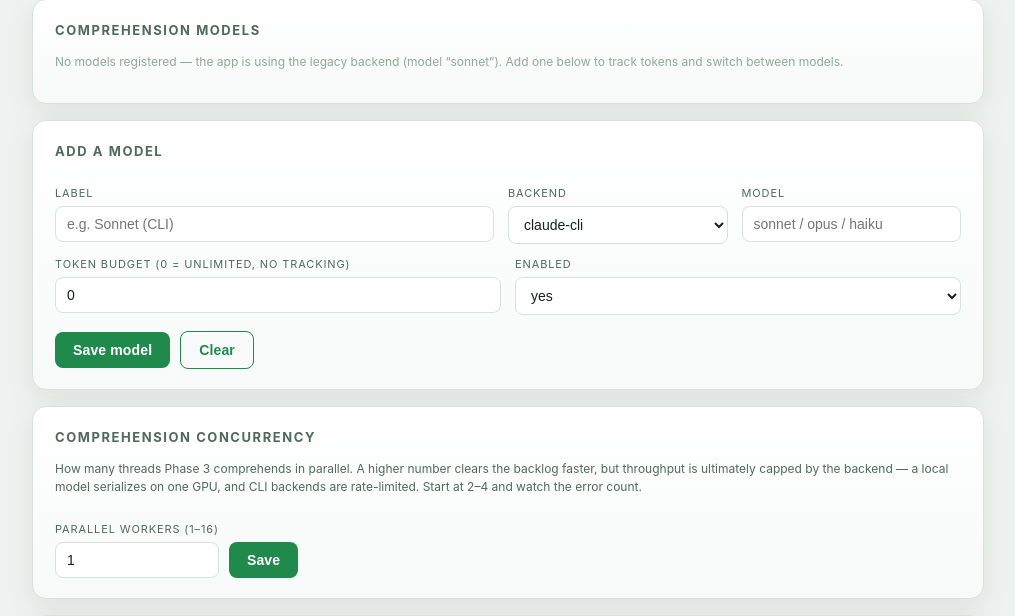
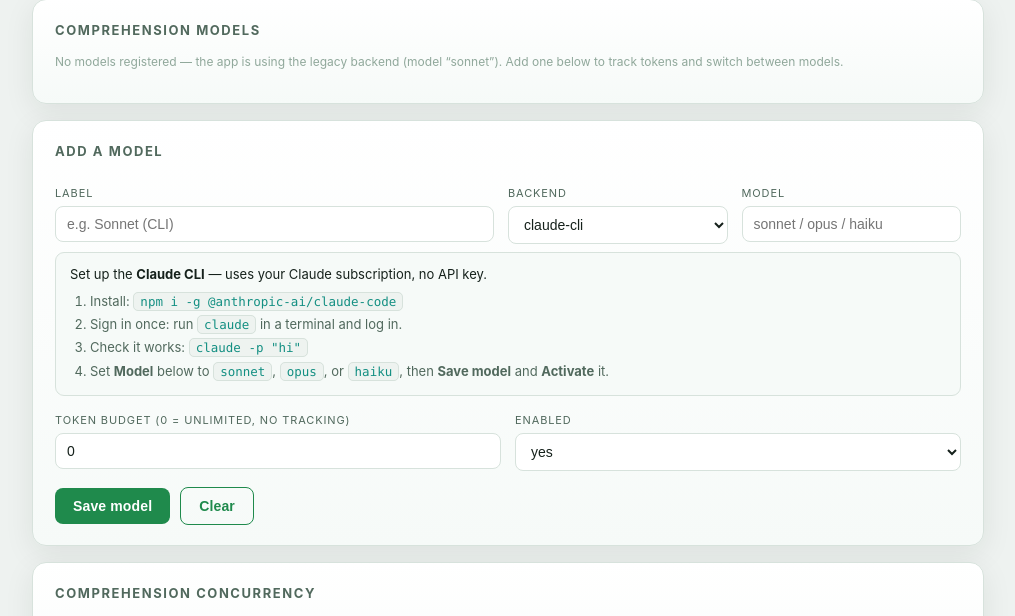
Before and after one commit to Sean3276/clover_v2, a FastAPI app: page /dev in a window 1280 px wide. Shown: the part 245-861 px from the top of the page, without its empty margins (132-1147 px from the left). Run offline with FastAPI, Linux system fonts and the light colour scheme.

Commit message:
Phase 4 polish: standardized merge UI, per-model /dev guides, Import links
#4 Merge UI: Hub/projects now use the same firm-merge ⛙ button pattern as
Rolodex (per-item button -> prompt for the target's name -> POST), dropping
the dropdown form. /projects/merge resolves a typed target name to its key.

#5 /dev per-model setup guides: selecting a backend reveals plain step-by-step
setup (Claude CLI: npm install + sign in + verify; Codex CLI/GPT-5.5: install +
verify codex exec -m gpt-5.5; Stub: offline test backend).

#6 Import page: Mailbox + Destination values link to /setup#user and
/setup#archive_path (jump to Account settings); the orphan "Step 2 —" copy
removed.

402 tests pass; leak-clean.

Co-Authored-By: Claude Opus 4.8 (1M context) <noreply@anthropic.com>

```diff
--- a/app/main.py
+++ b/app/main.py
@@ -595,17 +595,19 @@ def projects_page(request: Request):
 
 
 @app.post("/projects/merge")
-def projects_merge(from_key: str = Form(...), to_key: str = Form(...)):
-    """Fold one project into another (operator). The target survives; persisted, survives re-comprehension."""
+def projects_merge(from_key: str = Form(...), into: str = Form(...)):
+    """Fold one project into another (operator) — firm-merge style: `into` is the TARGET typed by name (or
+    key). The target survives; persisted, survives re-comprehension."""
     arch = _archive_dir(cfgmod.load_config())
     by_key = {p["key"]: p for p in projmod.list_projects(arch)}
-    src, dest = (from_key or "").strip(), (to_key or "").strip()
-    if src == dest:
+    src, target = (from_key or "").strip(), (into or "").strip()
+    dest = by_key.get(projmod.project_key(target)) or by_key.get(target)   # resolve a typed name -> its key
+    if not dest:
+        return JSONResponse({"ok": False, "message": f"No project matches “{target}”. Type the target project's name as shown."})
+    if dest["key"] == src:
         return JSONResponse({"ok": False, "message": "That's the same project."})
-    if dest not in by_key:
-        return JSONResponse({"ok": False, "message": "Pick a target project to merge into."})
-    ok = projmod.set_merge(arch, src, dest)
-    return JSONResponse({"ok": ok, "message": f"Merged into {by_key[dest]['name']}." if ok
+    ok = projmod.set_merge(arch, src, dest["key"])
+    return JSONResponse({"ok": ok, "message": f"Merged into {dest['name']}." if ok
                          else "Couldn't merge (would create a loop)."})
 
 
--- a/app/templates/archive.html
+++ b/app/templates/archive.html
@@ -63,8 +63,9 @@
 
 <div class="runhdr">
   <div><h1>Import</h1>
-    <p class="note">Mailbox <code>{{ cfg.auth.imap.user or "not set" }}</code> · Destination <code>{{ cfg.archive_path }}</code></p>
-    <p class="note dim" style="margin:4px 0 0"><strong>Step 2 — download your mail.</strong> Select folders, optionally filter, then Archive. <span class="help" tabindex="0" role="note" data-tip="Read-only: nothing on the server is moved, deleted, or marked read. It auto-resumes if the connection drops, and skips anything already archived.">?</span></p>
+    <p class="note">Mailbox <a href="/setup#user" title="Change in Account settings"><code>{{ cfg.auth.imap.user or "not set" }}</code></a> ·
+      Destination <a href="/setup#archive_path" title="Change in Account settings"><code>{{ cfg.archive_path }}</code></a></p>
+    <p class="note dim" style="margin:4px 0 0">Select folders, optionally filter, then <strong>Archive selected</strong>. <span class="help" tabindex="0" role="note" data-tip="Read-only: nothing on the server is moved, deleted, or marked read. It auto-resumes if the connection drops, and skips anything already archived.">?</span></p>
     <p id="sessionLine" class="note dim" style="margin:4px 0 0"></p></div>
   <span id="runPill" class="pill down">● idle</span>
 </div>
--- a/app/templates/dev.html
+++ b/app/templates/dev.html
@@ -56,8 +56,37 @@
     <div class="row3">
       <div><label for="mlabel">Label</label><input id="mlabel" placeholder="e.g. Sonnet (CLI)"></div>
       <div><label for="mbackend">Backend</label>
-        <select id="mbackend"><option value="claude-cli">claude-cli</option><option value="codex-cli">codex-cli</option><option value="stub">stub</option></select></div>
+        <select id="mbackend" onchange="showGuide()"><option value="claude-cli">claude-cli</option><option value="codex-cli">codex-cli</option><option value="stub">stub</option></select></div>
       <div><label for="mmodel">Model</label><input id="mmodel" placeholder="sonnet / opus / haiku"></div>
+    </div>
+    <style>
+      .setupguide{margin:8px 0 4px}
+      .setupguide .guide{display:none;background:var(--card2);border:1px solid var(--line);border-radius:9px;padding:11px 14px;font-size:13px}
+      .setupguide .guide.on{display:block}
+      .setupguide .gh{margin:0 0 6px;color:var(--ink)}
+      .setupguide ol{margin:0;padding-left:20px} .setupguide li{margin:3px 0;color:var(--sub)}
+    </style>
+    <div class="setupguide" id="setupGuide">
+      <div class="guide" data-backend="claude-cli">
+        <p class="gh">Set up the <b>Claude CLI</b> — uses your Claude subscription, no API key.</p>
+        <ol>
+          <li>Install: <code>npm i -g @anthropic-ai/claude-code</code></li>
+          <li>Sign in once: run <code>claude</code> in a terminal and log in.</li>
+          <li>Check it works: <code>claude -p "hi"</code></li>
+          <li>Set <b>Model</b> below to <code>sonnet</code>, <code>opus</code>, or <code>haiku</code>, then <b>Save model</b> and <b>Activate</b> it.</li>
+        </ol>
+      </div>
+      <div class="guide" data-backend="codex-cli">
+        <p class="gh">Set up the <b>Codex CLI</b> (GPT-5.x) — uses your ChatGPT account, no API key.</p>
+        <ol>
+          <li>Install the Codex CLI and sign in with ChatGPT (follow Codex's own install docs).</li>
+          <li>Check it works: <code>codex exec -m gpt-5.5 "hi"</code></li>
+          <li>Set <b>Model</b> below to <code>gpt-5.5</code> (or another Codex model), then <b>Save model</b> and <b>Activate</b> it.</li>
+        </ol>
+      </div>
+      <div class="guide" data-backend="stub">
+        <p class="gh"><b>Stub</b> — a deterministic offline backend for testing. No setup and no AI; it returns placeholder output.</p>
+      </div>
     </div>
     <div class="row">
       <div><label for="mbudget">Token budget (0 = unlimited, no tracking)</label><input id="mbudget" type="number" min="0" value="0"></div>
@@ -108,11 +137,15 @@ async function saveModel(){
     model: $("mmodel").value, token_budget: $("mbudget").value || 0, enabled: $("menabled").value});
   msg(r.ok, r.message); if(r.ok) setTimeout(() => location.reload(), 700);
 }
+function showGuide(){
+  const b = $("mbackend").value;
+  document.querySelectorAll(".setupguide .guide").forEach(g => g.classList.toggle("on", g.dataset.backend === b));
+}
 function edit(m){
   $("formTitle").textContent = "Edit model";
   $("mid").value = m.id; $("mlabel").value = m.label; $("mbackend").value = m.backend;
   $("mmodel").value = m.model || ""; $("mbudget").value = m.token_budget || 0;
-  $("menabled").value = m.enabled ? "on" : "";
+  $("menabled").value = m.enabled ? "on" : ""; showGuide();
   window.scrollTo({top: document.body.scrollHeight, behavior: "smooth"});
 }
 function resetForm(){ $("formTitle").textContent = "Add a model"; $("mform").reset(); $("mid").value = ""; }
@@ -123,5 +156,6 @@ async function del(id, label){ if(!confirm("Delete model “" + label + "”?"))
   const r = await post("/dev/models/delete", {id}); msg(r.ok, r.message); if(r.ok) setTimeout(() => location.reload(), 500); }
 async function saveConc(){ const r = await post("/dev/concurrency", {n: $("conc").value || 1}); msg(r.ok, r.message); }
 async function saveTimeout(){ const r = await post("/dev/timeout", {seconds: $("aitimeout").value || 300}); msg(r.ok, r.message); }
+showGuide();   // show the setup steps for the initially-selected backend
 </script>
 {% endblock %}
```
Also changed, not shown: app/templates/projects.html (+33 -33 lines), tests/test_cli_timeout.py (+9 -0 lines), tests/test_ia_nav.py (+6 -0 lines), tests/test_project_merge.py (+18 -0 lines).
